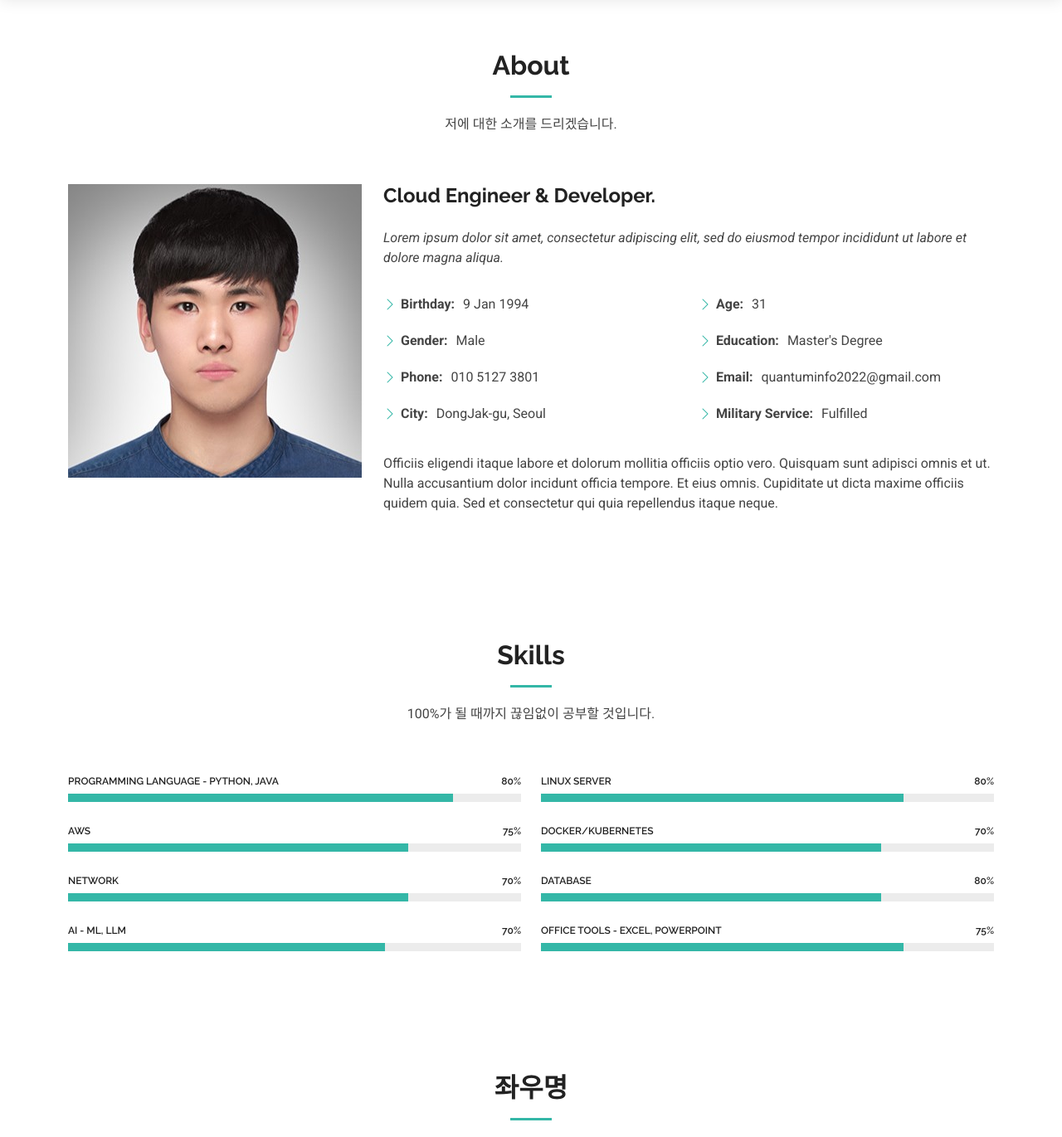
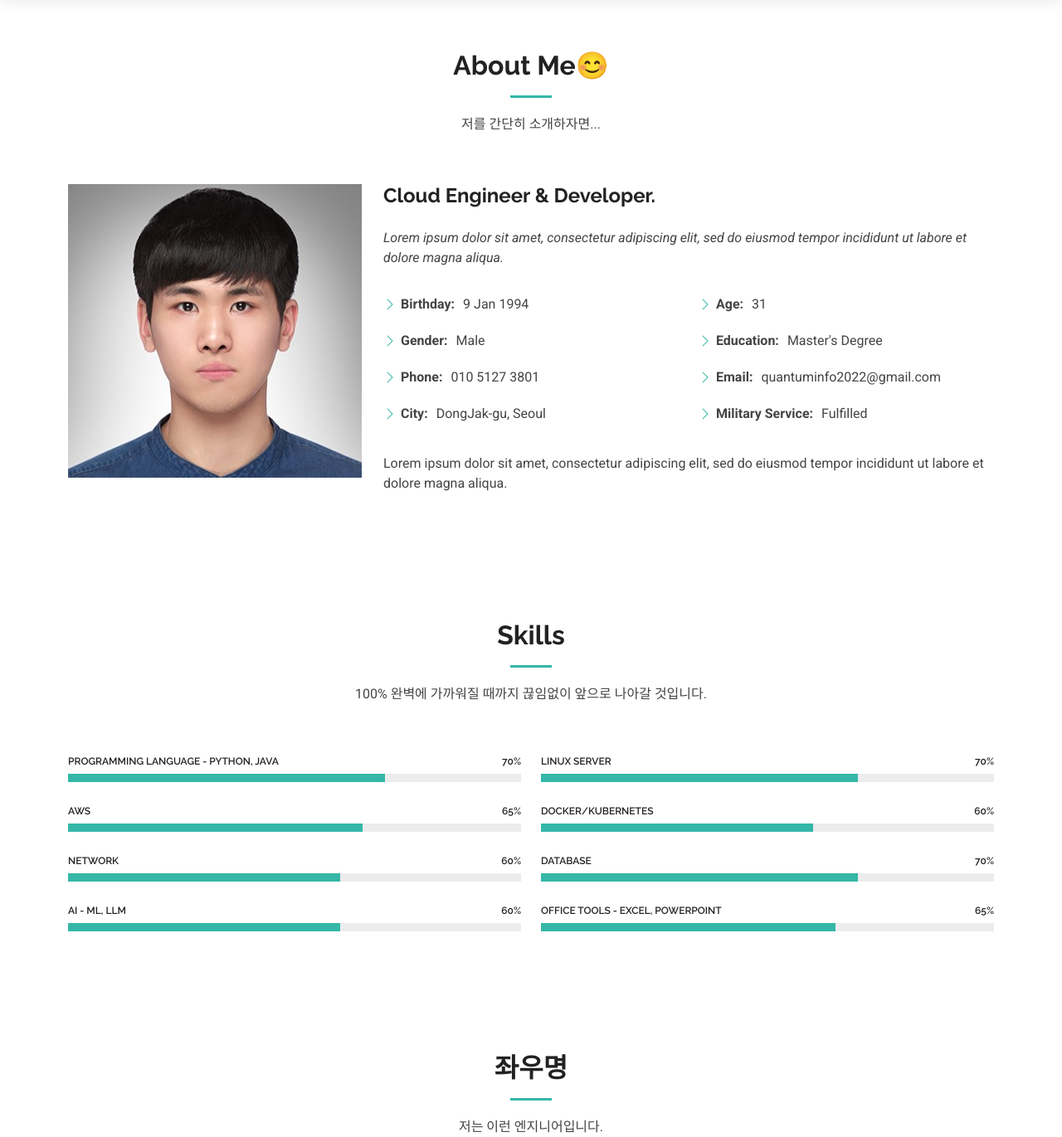
Before and after one commit to kimhyeongju/portfolio, a Python web app: template src/main/resources/templates/about.html in a window 1280 px wide. Shown: the part 83-1454 px from the top of the page at 83% size. Run offline with Jinja, Linux system fonts and the light colour scheme; the template is opened without the code that fills it, so the values that code supplies are empty; some libraries are stand-ins or nearby versions.

Commit message:
change - about.html - favicon.png

```diff
--- a/src/main/resources/templates/about.html
+++ b/src/main/resources/templates/about.html
@@ -103,8 +103,8 @@
       <section id="about" class="about section">
         <!-- Section Title -->
         <div class="container section-title" data-aos="fade-up">
-          <h2>About</h2>
-          <p>저에 대한 소개를 드리겠습니다.</p>
+          <h2>About Me😊</h2>
+          <p>저를 간단히 소개하자면...</p>
         </div>
         <!-- End Section Title -->
 
@@ -163,11 +163,8 @@
                 </div>
               </div>
               <p class="py-3">
-                Officiis eligendi itaque labore et dolorum mollitia officiis
-                optio vero. Quisquam sunt adipisci omnis et ut. Nulla
-                accusantium dolor incidunt officia tempore. Et eius omnis.
-                Cupiditate ut dicta maxime officiis quidem quia. Sed et
-                consectetur qui quia repellendus itaque neque.
+                Lorem ipsum dolor sit amet, consectetur adipiscing elit, sed do
+                eiusmod tempor incididunt ut labore et dolore magna aliqua.
               </p>
             </div>
           </div>
@@ -180,7 +177,7 @@
         <!-- Section Title -->
         <div class="container section-title" data-aos="fade-up">
           <h2>Skills</h2>
-          <p>100%가 될 때까지 끊임없이 공부할 것입니다.</p>
+          <p>100% 완벽에 가까워질 때까지 끊임없이 앞으로 나아갈 것입니다.</p>
         </div>
         <!-- End Section Title -->
 
@@ -190,55 +187,7 @@
               <div class="progress">
                 <span class="skill"
                   ><span>Programming language - Python, JAVA</span>
-                  <i class="val">80%</i></span
-                >
-                <div class="progress-bar-wrap">
-                  <div
-                    class="progress-bar"
-                    role="progressbar"
-                    aria-valuenow="85"
-                    aria-valuemin="0"
-                    aria-valuemax="100"
-                  ></div>
-                </div>
-              </div>
-              <!-- End Skills Item -->
-
-              <div class="progress">
-                <span class="skill"
-                  ><span>AWS</span> <i class="val">75%</i></span
-                >
-                <div class="progress-bar-wrap">
-                  <div
-                    class="progress-bar"
-                    role="progressbar"
-                    aria-valuenow="75"
-                    aria-valuemin="0"
-                    aria-valuemax="100"
-                  ></div>
-                </div>
-              </div>
-              <!-- End Skills Item -->
-
-              <div class="progress">
-                <span class="skill"
-                  ><span>NETWORK</span> <i class="val">70%</i></span
-                >
-                <div class="progress-bar-wrap">
-                  <div
-                    class="progress-bar"
-                    role="progressbar"
-                    aria-valuenow="75"
-                    aria-valuemin="0"
-                    aria-valuemax="100"
-                  ></div>
-                </div>
-              </div>
-              <!-- End Skills Item -->
-
-              <div class="progress">
-                <span class="skill"
-                  ><span>AI - ML, LLM</span> <i class="val">70%</i></span
+                  <i class="val">70%</i></span
                 >
                 <div class="progress-bar-wrap">
                   <div
@@ -251,18 +200,16 @@
                 </div>
               </div>
               <!-- End Skills Item -->
-            </div>
 
-            <div class="col-lg-6">
               <div class="progress">
                 <span class="skill"
-                  ><span>LINUX server</span> <i class="val">80%</i></span
+                  ><span>AWS</span> <i class="val">65%</i></span
                 >
                 <div class="progress-bar-wrap">
                   <div
                     class="progress-bar"
                     role="progressbar"
-                    aria-valuenow="80"
+                    aria-valuenow="65"
                     aria-valuemin="0"
                     aria-valuemax="100"
                   ></div>
@@ -272,13 +219,13 @@
 
               <div class="progress">
                 <span class="skill"
-                  ><span>Docker/Kubernetes</span> <i class="val">70%</i></span
+                  ><span>NETWORK</span> <i class="val">60%</i></span
                 >
                 <div class="progress-bar-wrap">
                   <div
                     class="progress-bar"
                     role="progressbar"
-                    aria-valuenow="75"
+                    aria-valuenow="60"
                     aria-valuemin="0"
                     aria-valuemax="100"
                   ></div>
@@ -288,13 +235,63 @@
 
               <div class="progress">
                 <span class="skill"
-                  ><span>Database</span> <i class="val">80%</i></span
+                  ><span>AI - ML, LLM</span> <i class="val">60%</i></span
                 >
                 <div class="progress-bar-wrap">
                   <div
                     class="progress-bar"
                     role="progressbar"
-                    aria-valuenow="75"
+                    aria-valuenow="60"
+                    aria-valuemin="0"
+                    aria-valuemax="100"
+                  ></div>
+                </div>
+              </div>
+              <!-- End Skills Item -->
+            </div>
+
+            <div class="col-lg-6">
+              <div class="progress">
+                <span class="skill"
+                  ><span>LINUX server</span> <i class="val">70%</i></span
+                >
+                <div class="progress-bar-wrap">
+                  <div
+                    class="progress-bar"
+                    role="progressbar"
+                    aria-valuenow="70"
+                    aria-valuemin="0"
+                    aria-valuemax="100"
+                  ></div>
+                </div>
+              </div>
+              <!-- End Skills Item -->
+
+              <div class="progress">
+                <span class="skill"
+                  ><span>Docker/Kubernetes</span> <i class="val">60%</i></span
+                >
+                <div class="progress-bar-wrap">
+                  <div
+                    class="progress-bar"
+                    role="progressbar"
+                    aria-valuenow="60"
+                    aria-valuemin="0"
+                    aria-valuemax="100"
+                  ></div>
+                </div>
+              </div>
+              <!-- End Skills Item -->
+
+              <div class="progress">
+                <span class="skill"
+                  ><span>Database</span> <i class="val">70%</i></span
+                >
+                <div class="progress-bar-wrap">
+                  <div
+                    class="progress-bar"
+                    role="progressbar"
+                    aria-valuenow="70"
                     aria-valuemin="0"
                     aria-valuemax="100"
                   ></div>
@@ -305,13 +302,13 @@
               <div class="progress">
                 <span class="skill"
                   ><span>Office tools - Excel, PowerPoint</span>
-                  <i class="val">75%</i></span
+                  <i class="val">65%</i></span
                 >
                 <div class="progress-bar-wrap">
                   <div
                     class="progress-bar"
                     role="progressbar"
-                    aria-valuenow="80"
+                    aria-valuenow="65"
                     aria-valuemin="0"
                     aria-valuemax="100"
                   ></div>
@@ -496,18 +493,20 @@
                     class="testimonial-img"
                     alt=""
                   />
-                  <h3>temp</h3>
-                  <h4>temp</h4>
+                  <h3>Albert Einstein</h3>
+                  <h4>physicist</h4>
                   <p>
                     <i class="bi bi-quote quote-icon-left"></i>
                     <span
-                      >Fugiat enim eram quae cillum dolore dolor amet nulla
-                      culpa multos export minim fugiat minim velit minim dolor
-                      enim duis veniam ipsum anim magna sunt elit fore quem
-                      dolore labore illum veniam.</span
+                      >We cannot solve our problems with the same thinking we
+                      used when we created them</span
                     >
                     <i class="bi bi-quote quote-icon-right"></i>
                   </p>
+                  <div>
+                    <strong>창의적인 사고방식</strong>으로 문제에 접근 <br />
+                    풍부한 <strong>상상력</strong>으로 새로운 아이디어를 모색
+                  </div>
                 </div>
               </div>
               <!-- End testimonial item -->
```
Also changed, not shown: src/main/resources/templates/portfolio.html (+2 -15 lines), src/main/resources/templates/resume.html (+0 -13 lines), src/main/resources/templates/services.html (+4 -4 lines), src/main/resources/static/img/favicon.png, src/main/resources/static/img/favicon1.png (added), src/main/resources/static/img/testimonials/1.jpg (deleted), src/main/resources/static/img/testimonials/2.jpg (deleted), src/main/resources/static/img/testimonials/3.jpg (deleted), src/main/resources/static/img/testimonials/testimonials-4.jpg, src/main/resources/static/img/testimonials/testimonials-5.jpg (deleted).
